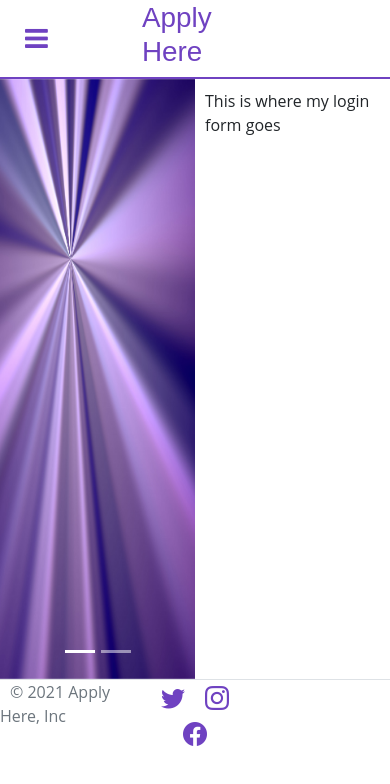
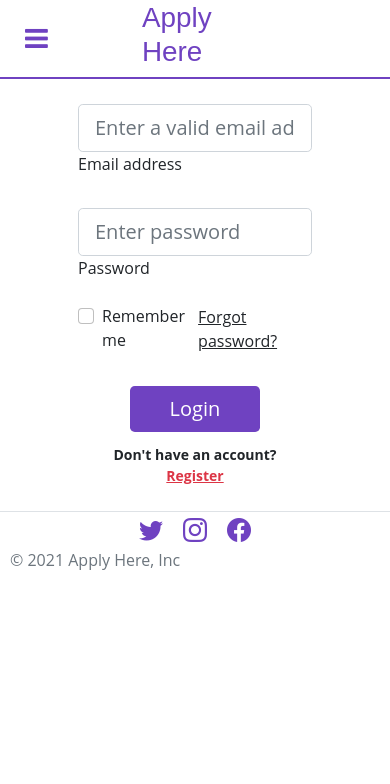
Before and after one commit to shawnconnelly77/ApplyHere, a website: page index.html in a window 390 px wide. Drawn offline with nearby package versions, Linux system fonts and the light colour scheme; a web font is replaced by a local one.

```diff
--- a/css/styles.css
+++ b/css/styles.css
@@ -1,9 +1,14 @@
 body {
     font-family: "Open Sans", sans-serif;
+    height: 100%;
 }
 
-a:hover, .bi:hover, button:hover, .navbar-toggler:hover {
+a:hover, .bi:hover, .navbar-toggler:hover {
     color: #6610f2;
+}
+
+.btn-lg:hover {
+    background-color: #6610f2 !important;
 }
 
 header {
@@ -17,6 +22,11 @@
 #dropdownNav {
     position: absolute;
     z-index: 3;
+}
+
+#loginForm {
+    width: 60%;
+    margin: 25px 0;
 }
 
 .bi, .navbar-toggler {
@@ -44,6 +54,15 @@
     border: none;
 }
 
+.carousel-caption {
+    background-color: rgba(0, 0, 0, 0.5);
+}
+
+.carousel-item {
+    width: 100%;
+    height: 600px;
+}
+
 .copyright {
     padding-left: 10px;
 }
@@ -53,6 +72,12 @@
         color: #6f42c1;
         text-decoration: none;
 }
+
+/*responsive class to make footer stick to bottom of main content
+.main-body {
+    width: 100%;
+    height: 100%;
+}*/
 
 .nav-link {
     color: #6f42c1;
--- a/index.html
+++ b/index.html
@@ -50,9 +50,9 @@
       </header>
 
       <!--Home page content-->
-      <div class="container-fluid">
+      <div class="container-fluid main-body">
         <div class="row">
-          <div class="col g-0">
+          <div class="col-lg-6 d-none d-lg-block g-0">
             <div id="carouselExampleCaptions" class="carousel slide carousel-fade" data-bs-ride="carousel">
               <div class="carousel-indicators">
                 <button type="button" data-bs-target="#carouselExampleCaptions" data-bs-slide-to="0" class="active" aria-current="true" aria-label="Slide 1"></button>
@@ -60,43 +60,71 @@
               </div>
               <div class="carousel-inner">
                 <div class="carousel-item active" data-bs-interval="6000">
-                  <img src="/img/purple-burst.jpg" class="d-block w-100" alt="purple-burst" style="width:100%; height: 600px;">
+                  <img src="/img/purple-burst.jpg" class="d-block w-100 h-100" alt="purple-burst">
                   <div class="carousel-caption d-none d-md-block">
-                    <h5>First slide label</h5>
-                    <p>Some representative placeholder content for the first slide.</p>
+                    <h5>Apply only once</h5>
+                    <p>No more completing multiple employment applications. Enter your details once, and they are automatically applied to all future applications.</p>
                   </div>
                 </div>
                 <div class="carousel-item" data-bs-interval="6000">
-                  <img src="/img/purple-cone.jpg" class="d-block w-100" alt="purple-cone" style="width:100%; height: 600px;">
+                  <img src="/img/purple-cone.jpg" class="d-block w-100 h-100" alt="purple-cone">
                   <div class="carousel-caption d-none d-md-block">
-                    <h5>Second slide label</h5>
-                    <p>Some representative placeholder content for the second slide.</p>
+                    <h5>Recruiters find you</h5>
+                    <p>No need to search through hundreds of applications. Employers find you based on a match of your skills and experience with their open positions.</p>
                   </div>
                 </div>
               </div>
             </div>
           </div>
-          <div class="col g-0">
-            <p>This is where my login form goes</p>
+          <div class="col g-0 my-auto">
+            <form id="loginForm" class="mx-auto">
+              <!-- Email input -->
+              <div class="form-group mb-4">
+                <input type="email" id="form3Example3" class="form-control form-control-lg"
+                  placeholder="Enter a valid email address" />
+                <label class="form-label" for="form3Example3">Email address</label>
+              </div>
+              <!-- Password input -->
+              <div class="form-group mb-3">
+                <input type="password" id="form3Example4" class="form-control form-control-lg"
+                  placeholder="Enter password" />
+                <label class="form-label" for="form3Example4">Password</label>
+              </div>
+              <!-- Checkbox -->
+              <div class="d-flex justify-content-between align-items-center">
+                <div class="form-check">
+                  <input class="form-check-input me-2" type="checkbox" value="" id="form2Example3" />
+                  <label class="form-check-label" for="form2Example3">
+                    Remember me
+                  </label>
+                </div>
+                <a href="#!" class="text-body">Forgot password?</a>
+              </div>
+              <!--Registration link-->
+              <div class="text-center text-lg-start mt-4 pt-2">
+                <button type="button" class="btn btn-primary btn-lg"
+                  style="padding-left: 2.5rem; padding-right: 2.5rem;">Login</button>
+                <p class="small fw-bold mt-2 pt-1 mb-0">Don't have an account? <a href="#!"
+                    class="link-danger">Register</a></p>
+              </div>
+            </form>
           </div>
         </div>
       </div>
 
       <!--Footer section-->
       <footer class="border-top">
-        <div class="row">
-          <div class="col-4">
+        <div class="row footer d-flex flex-sm-row flex-column-reverse">
+          <div class="col-sm-4 text-sm-left">
             <span class="text-muted copyright">© 2021 Apply Here, Inc</span>
           </div>
-          <div class="col-4 d-flex">
+          <div class="col-sm-4">
             <ul class="nav col list-unstyled justify-content-center">
-              <li><i class="bi bi-twitter bi-social-footer"></i></li>
-              <li><i class="bi bi-instagram bi-social-footer"></i></li>
-              <li><i class="bi bi-facebook bi-social-footer"></i></li>
+              <li><a href="http://twitter.com/"><i class="bi bi-twitter bi-social-footer"></i></a></li>
+              <li><a href="http://facebook.com/"><i class="bi bi-instagram bi-social-footer"></i></a></li>
+              <li><a href="http://instagram.com/"><i class="bi bi-facebook bi-social-footer"></i></a></li>
             </ul>
           </div>
-        </div>
-        <div class="row">
 
         </div>
       </footer>
```
Also changed, not shown: candidate.html (+39 -6 lines).
